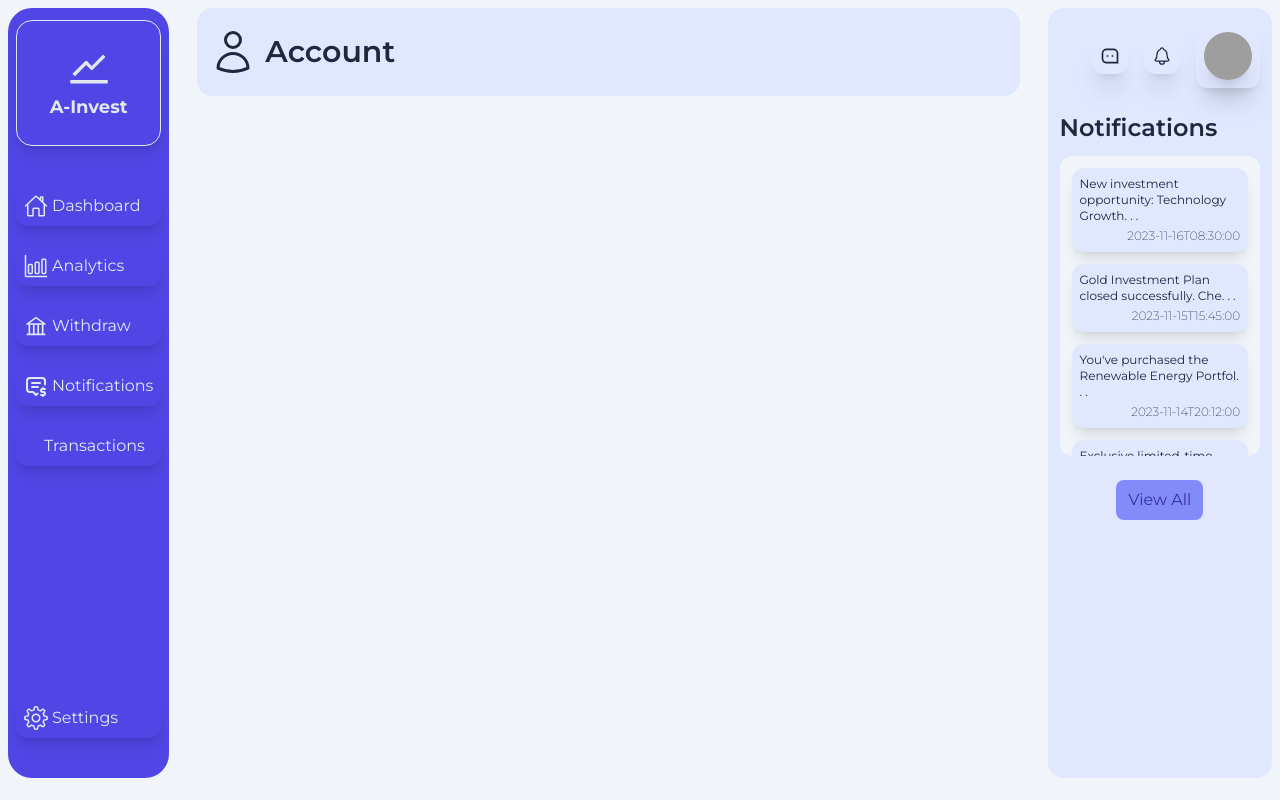
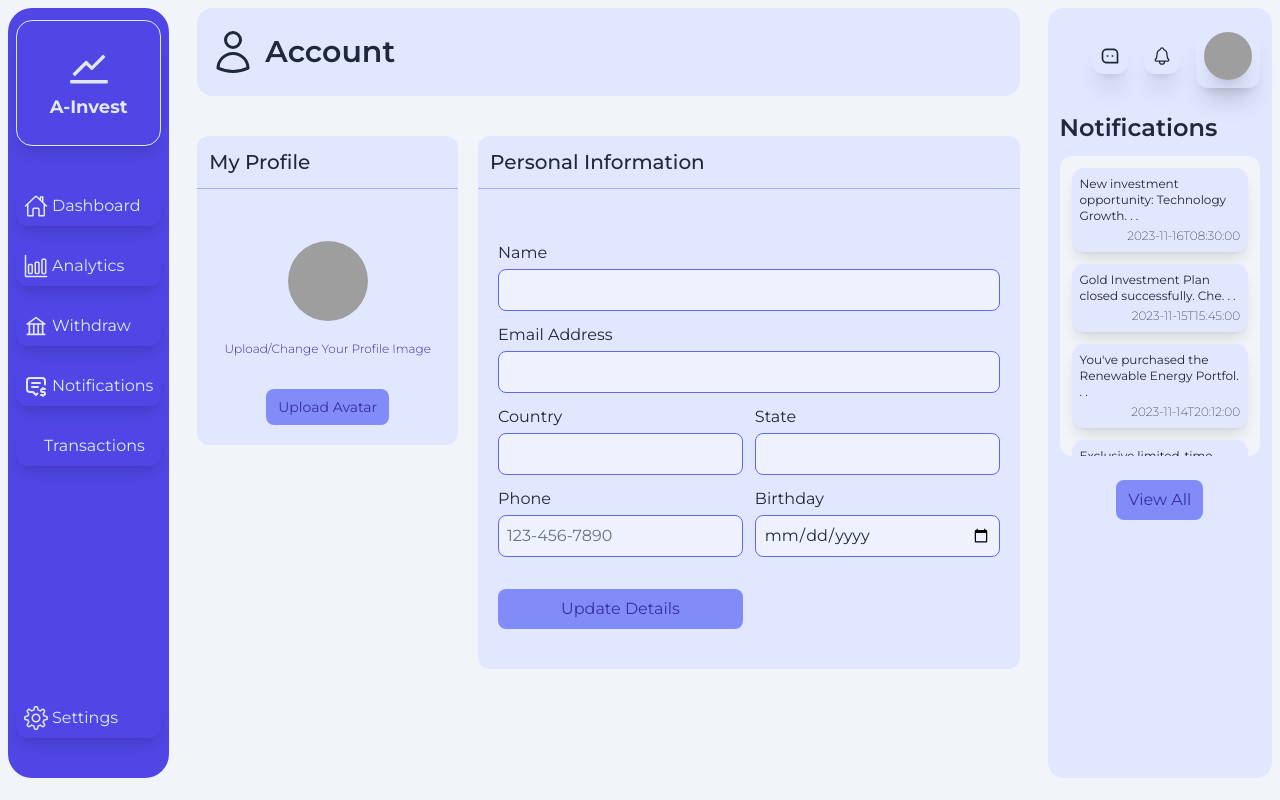
Before and after one commit to Officialibn1/a_invest, a Next.js app: page /dashboard/user/account in a window 1280 px wide. Built offline with nearby package versions, Linux system fonts and the light colour scheme; grey boxes are pictures that could not be loaded; some icons are missing.

Commit message:
Account Page complete

```diff
--- a/app/components/styles/AccountPage.css
+++ b/app/components/styles/AccountPage.css
@@ -0,0 +1,57 @@
+.accountPage {
+	@apply grid grid-cols-1 gap-y-5 lg:gap-y-0 lg:gap-x-5 mt-10 lg:grid-cols-3;
+}
+
+.accountProfile {
+	@apply bg-indigo-100 rounded-xl flex flex-col items-center lg:h-fit w-full;
+}
+
+.accountProfile header {
+	@apply w-full px-3 py-3 mb-3;
+	border-bottom: 1px solid rgba(129, 141, 248, 0.6);
+}
+
+.accountProfile > div {
+	@apply w-20 h-20 rounded-full mt-10 mb-5;
+}
+
+.accountProfile > div img {
+	@apply w-full h-full rounded-full;
+}
+
+.accountProfile > span {
+	@apply text-xs font-light text-indigo-800 cursor-pointer hover:text-indigo-600 text-center;
+}
+
+.accountProfile > button {
+	@apply px-3 py-2 rounded-lg bg-indigo-400 text-indigo-800 mt-8 mb-5 text-sm;
+}
+
+/* Personal information and onther tags inside it styles */
+.personalInformation {
+	@apply bg-indigo-100 rounded-xl flex flex-col gap-5 col-span-2;
+}
+
+.personalInformation header {
+	@apply w-full px-3 py-3 mb-3;
+	border-bottom: 1px solid rgba(129, 141, 248, 0.6);
+}
+
+.personalInformation form {
+	@apply grid grid-cols-1 md:grid-cols-2 gap-3 p-3 md:p-5;
+}
+
+.personalInformation form > label {
+	@apply flex flex-col gap-1;
+}
+
+.personalInformation form > label input[type="text"],
+input[type="email"],
+input[type="tel"],
+input[type="date"] {
+	@apply outline-none px-2 py-2 rounded-lg bg-indigo-50 border-indigo-500 focus:ring-indigo-500;
+}
+
+.personalInformation form > button {
+	@apply px-3 py-2 rounded-lg text-indigo-800 duration-200 ease-in-out bg-indigo-400 hover:bg-indigo-300 my-5;
+}
--- a/app/components/styles/Dashboard.css
+++ b/app/components/styles/Dashboard.css
@@ -25,7 +25,7 @@
 
 /* Targetting the welcome text */
 .dashboardPageNav span {
-	@apply text-lg font-semibold lg:text-3xl;
+	@apply text-2xl font-semibold lg:text-3xl;
 }
 
 /* Targetting the profile and down button div container */
--- a/app/components/styles/SettingsPage.css
+++ b/app/components/styles/SettingsPage.css
@@ -15,7 +15,7 @@
 }
 
 .settingsPageContent > form fieldset legend {
-	@apply mb-2 text-xl font-medium;
+	@apply mb-2 text-lg font-medium;
 }
 
 .settingsPageContent > form fieldset legend span {
@@ -44,7 +44,7 @@ input[type="radio"] {
 }
 
 .settingsPageContent > form fieldset label.profileLabel {
-	@apply flex flex-col gap-2;
+	@apply flex flex-col gap-1;
 }
 
 .settingsPageContent > form fieldset label.profileLabel input[type="text"],
--- a/app/dashboard/user/account/page.tsx
+++ b/app/dashboard/user/account/page.tsx
@@ -1,5 +1,8 @@
+"use client";
 import React from "react";
 import { HiOutlineUser } from "react-icons/hi2";
+import "@/app/components/styles/AccountPage.css";
+import Image from "next/image";
 
 const AccountPage = () => {
 	return (
@@ -8,6 +11,94 @@ const AccountPage = () => {
 				<HiOutlineUser />
 				<span>Account</span>
 			</div>
+
+			<div className='accountPage'>
+				<div className='accountProfile'>
+					<header>
+						<h3>My Profile</h3>
+					</header>
+
+					<div>
+						<Image
+							src={"/ibn_profile.png"}
+							width={200}
+							height={200}
+							alt='user profile image'
+						/>
+					</div>
+
+					<span>Upload/Change Your Profile Image</span>
+
+					<button>Upload Avatar</button>
+				</div>
+				<div className='personalInformation'>
+					<header>
+						<h3>Personal Information</h3>
+					</header>
+
+					<form onSubmit={(e) => console.log("Hello")}>
+						<label className='md:col-span-2'>
+							<span>Name</span>
+
+							<input
+								type='text'
+								id='name'
+							/>
+						</label>
+
+						<label className='md:col-span-2'>
+							<span>Email Address</span>
+
+							<input
+								type='email'
+								id='email'
+							/>
+						</label>
+
+						<label>
+							<span>Country</span>
+
+							<input
+								type='text'
+								id='country'
+							/>
+						</label>
+
+						<label>
+							<span>State</span>
+
+							<input
+								type='text'
+								id='state'
+							/>
+						</label>
+
+						<label>
+							<span>Phone</span>
+
+							<input
+								type='tel'
+								id='phone'
+								name='phone'
+								pattern='[0-9]{3}-[0-9]{3}-[0-9]{4}'
+								placeholder='123-456-7890'
+							/>
+						</label>
+
+						<label>
+							<span>Birthday</span>
+
+							<input
+								type='date'
+								id='birthday'
+								name='birthday'
+							/>
+						</label>
+
+						<button>Update Details</button>
+					</form>
+				</div>
+			</div>
 		</div>
 	);
 };
--- a/app/dashboard/user/settings/page.tsx
+++ b/app/dashboard/user/settings/page.tsx
@@ -17,11 +17,11 @@ const SettingsPage = () => {
 			</div>
 
 			<div className='settingsPage'>
-				<h2>Account Settings</h2>
+				<h3>Account Settings</h3>
 
 				<div className='settingsPageContent'>
 					<form onSubmit={(e) => editProfile(e)}>
-						<h2 className='mb-2'>Profile Settings</h2>
+						<h3 className='mb-2'>Profile Settings</h3>
 
 						<p>You can only adjust your profile settings every 30 days</p>
 						<fieldset>
@@ -70,7 +70,7 @@ const SettingsPage = () => {
 							</div>
 						</fieldset>
 
-						<h2 className='mb-2 mt-5'>Notifications Settings</h2>
+						<h3 className='mb-2 mt-5'>Notifications Settings</h3>
 						<p>
 							We&apos;ll always let you know about important changes, but you
 							pick what else you want to hear about.
```
